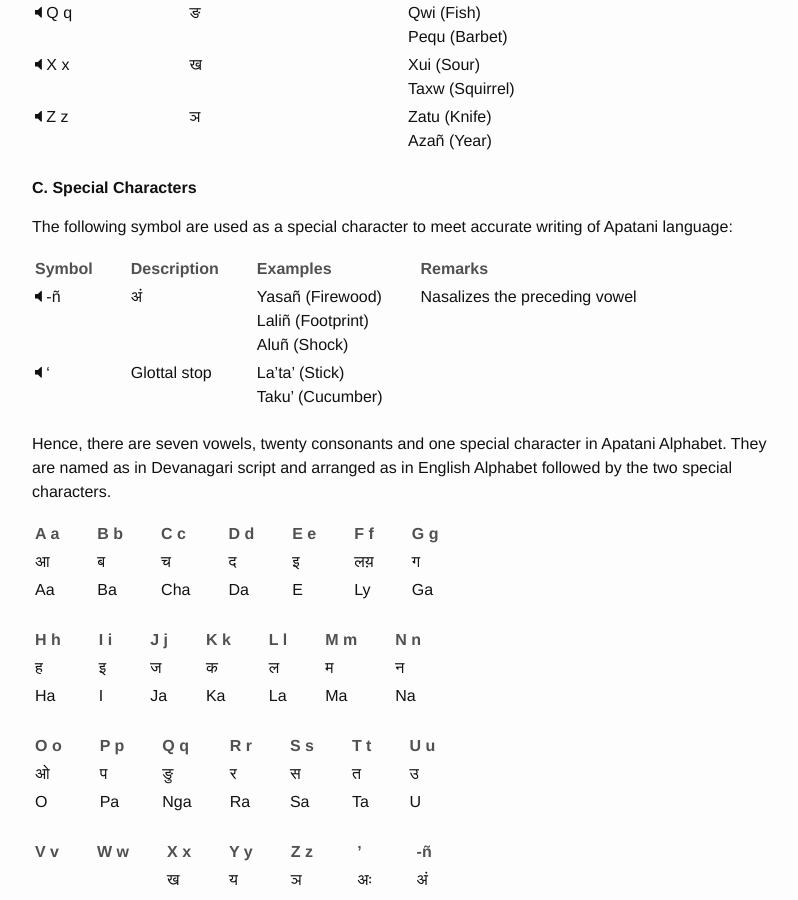
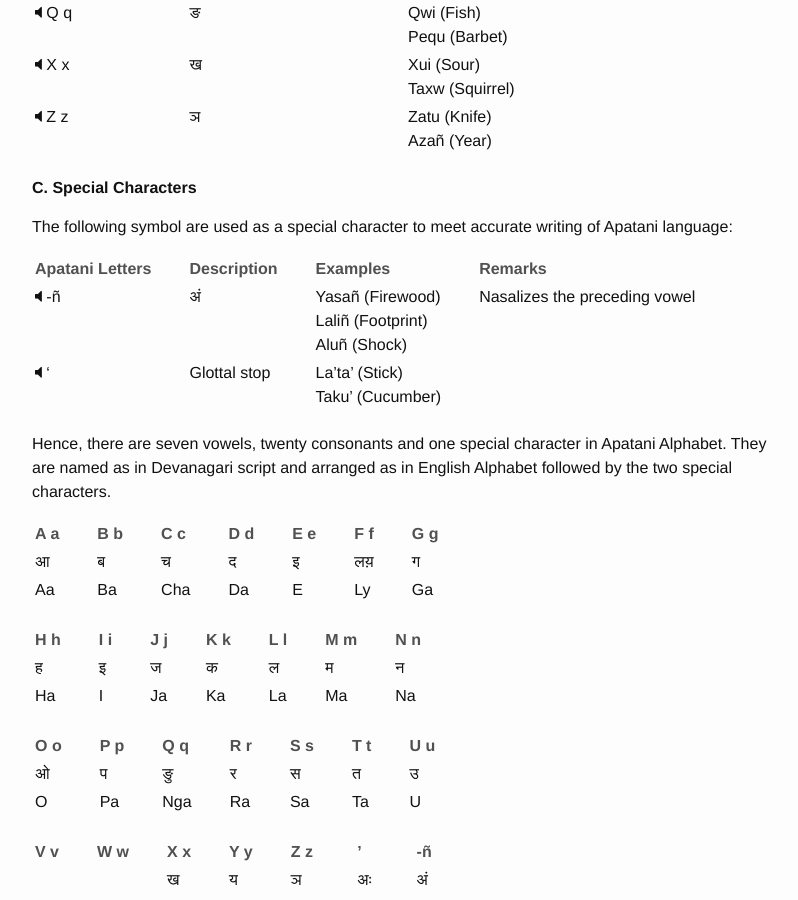
Before and after one commit to hacksparrow/language.apatani.org, a Jekyll site: the page built from alphabets.md, in a window 1280 px wide and 900 px high, scrolled down 1883 px. Shown: the whole window, without its empty margins (238-1036 px from the left). Built offline with Jekyll 4.4.1, drawn with Linux system fonts in a browser that asks for light colours; nearby versions of some CDN libraries.

Commit message:
Update alphabets.md

```diff
--- a/alphabets.md
+++ b/alphabets.md
@@ -61,7 +61,7 @@ The following letters are used with modifications as indicated to represent the
 
 The following symbol are used as a special character to meet accurate writing of Apatani language:
 
-| Symbol | Description      | Examples                                         | Remarks                       |
+| Apatani Letters | Description      | Examples                                         | Remarks                       |
 |--------|------------------|--------------------------------------------------|-------------------------------|
 | <i class="fa fa-volume-off"></i> -ñ      | अं              | Yasañ (Firewood) <br> Laliñ (Footprint) <br> Aluñ (Shock) | Nasalizes the preceding vowel |
 | <i class="fa fa-volume-off"></i> '      | Glottal stop     | La'ta' (Stick) <br> Taku' (Cucumber)                 |                               |
```
